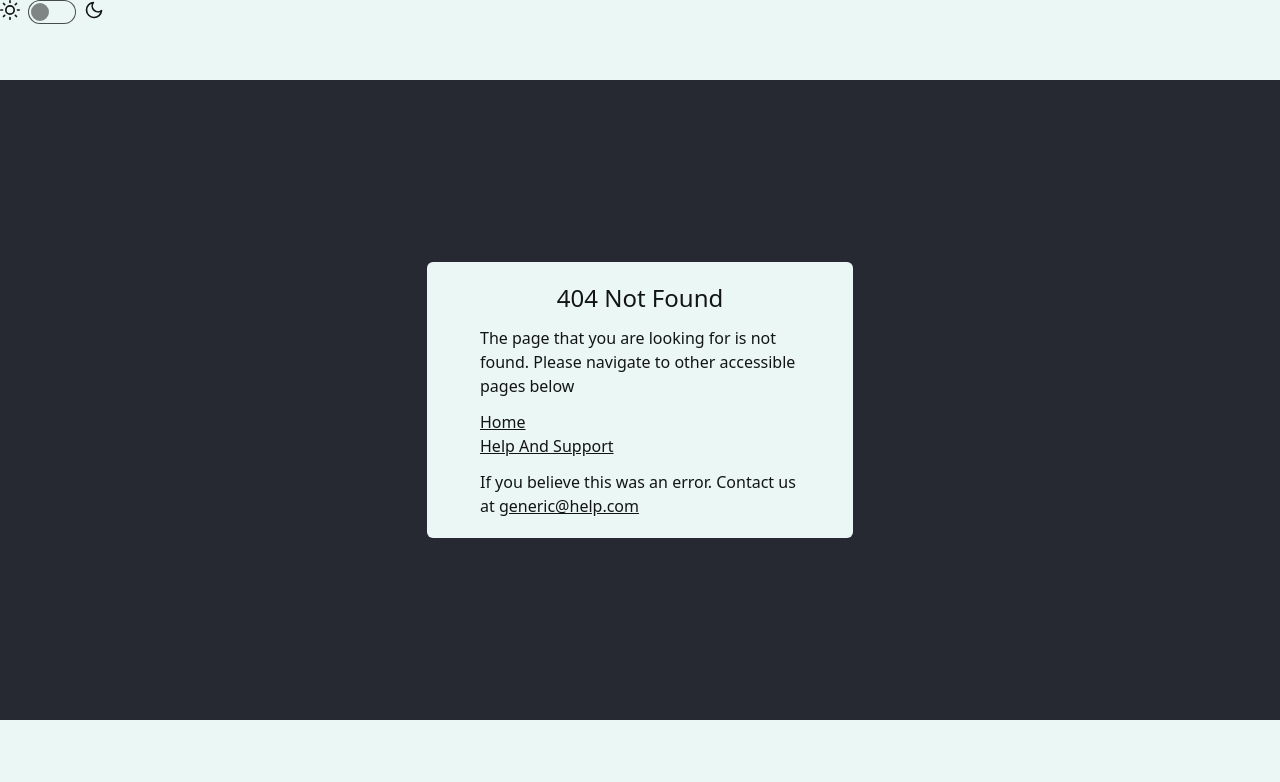
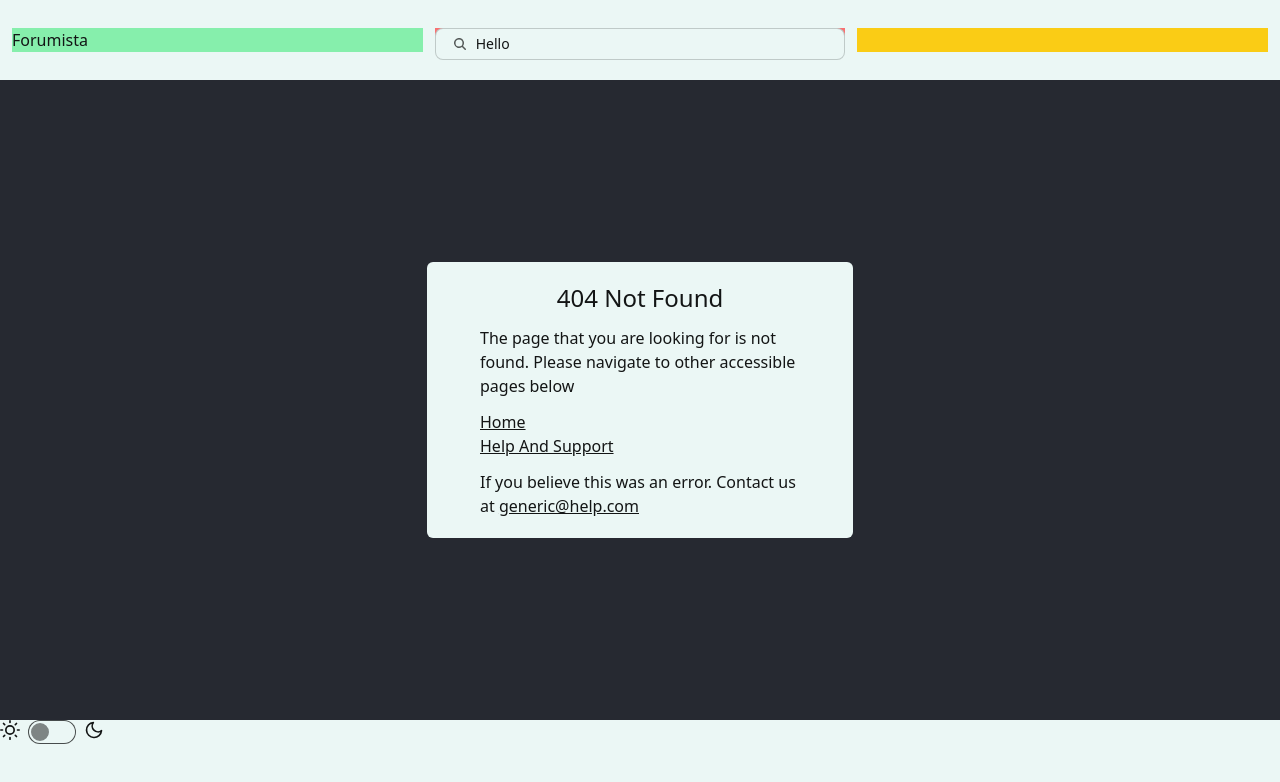
Before and after one commit to mr-top/forumista-front, a React (Vite) app: page / in a window 1280 px wide. Before the commit this address had no page. Shown: the top 782 px of the page. Built offline with nearby package versions, Linux system fonts and the light colour scheme.

Commit message:
navbar and search

```diff
--- a/src/App.jsx
+++ b/src/App.jsx
@@ -2,6 +2,7 @@ import { BrowserRouter, Routes, Route } from "react-router-dom"
 
 import ToggleTheme from "./components/ToggleTheme"
 import NotFound from "./components/NotFound"
+import Navbar from "./components/Navbar"
 
 function App() {
 
@@ -9,7 +10,7 @@ function App() {
     <div className="flex flex-col h-screen">
       <BrowserRouter>
         <div className="flex-initial bg-base-100 min-h-[5rem]">
-          <ToggleTheme/>
+          <Navbar/>
         </div>
         <div className="flex flex-col bg-neutral flex-auto items-center">
           <Routes>
@@ -17,7 +18,7 @@ function App() {
           </Routes>
         </div>
         <div className="flex-initial bg-base-100 min-h-[5rem]">
-
+        <ToggleTheme/>
         </div>
       </BrowserRouter>
     </div>
--- /dev/null
+++ b/src/components/Navbar.jsx
@@ -0,0 +1,21 @@
+import Search from "./Search";
+
+function Navbar() {
+  return (
+    <nav className="flex flex-col min-h-[5rem] justify-center">
+      <div className="flex-auto flex flex-row p-3 space-x-3 max-h-[3rem]">
+        <div className="flex-1 bg-green-300">
+          <p>Forumista</p>
+        </div>
+        <div className="flex-1 bg-red-400">
+          <Search/>
+        </div>
+        <div className="flex-1 bg-yellow-400">
+
+        </div>
+      </div>
+    </nav>
+  )
+}
+
+export default Navbar;
--- /dev/null
+++ b/src/components/Search.jsx
@@ -0,0 +1,43 @@
+import { useState, useEffect, useRef } from "react";
+
+function Search() {
+  const [input, setInput] = useState('Hello');
+  const [dropdownOpen, setDropdownOpen] = useState(false);
+  const dropdownInput = useRef();
+
+  function toggleDropdown () {
+    setDropdownOpen(prev => !prev);
+  }
+
+  useEffect(() => {
+    if (dropdownOpen) {
+      dropdownInput.current.focus();
+    } else {
+      dropdownInput.current.blur();
+    }
+  }, [dropdownOpen]);
+
+  return (
+    <div className="dropdown dropdown-bottom dropdown-end w-full">
+      <label onClick={toggleDropdown} tabIndex={0} className="h-[2rem] input input-bordered flex items-center space-x-2">
+        <svg
+          xmlns="http://www.w3.org/2000/svg"
+          viewBox="0 0 16 16"
+          fill="currentColor"
+          className="h-4 w-4 opacity-70">
+          <path
+            fillRule="evenodd"
+            d="M9.965 11.026a5 5 0 1 1 1.06-1.06l2.755 2.754a.75.75 0 1 1-1.06 1.06l-2.755-2.754ZM10.5 7a3.5 3.5 0 1 1-7 0 3.5 3.5 0 0 1 7 0Z"
+            clipRule="evenodd" />
+        </svg>
+        <input ref={dropdownInput} type="text" className="grow text-sm" placeholder="Search" onChange={e => setInput(e.target.value)} value={input}/>
+      </label>
+      <ul tabIndex={0} className="dropdown-content menu bg-base-100 rounded-box z-[1] w-full p-2">
+        <li><a>Item 1</a></li>
+        <li><a>Item 2</a></li>
+      </ul>
+    </div>
+  )
+}
+
+export default Search;
```
